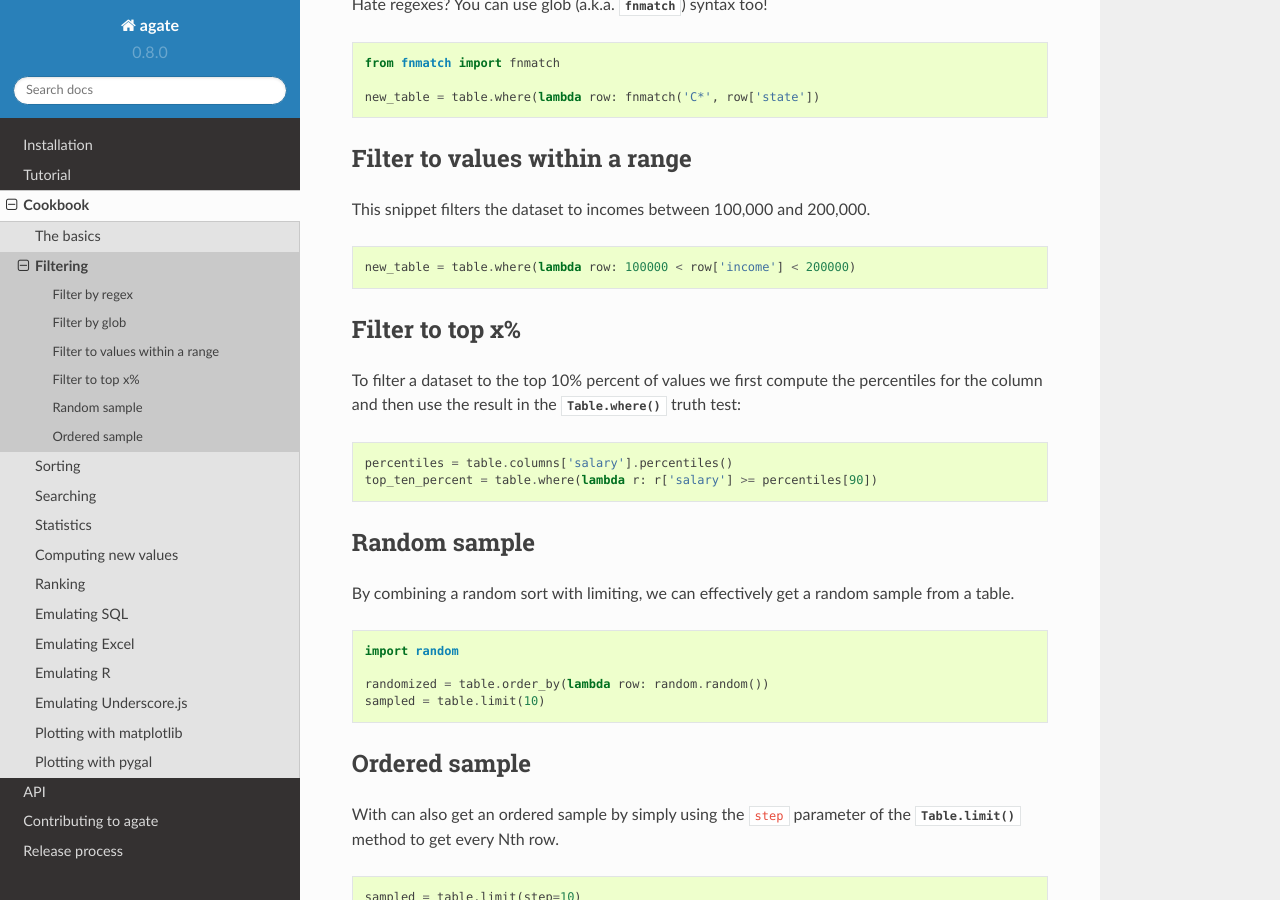
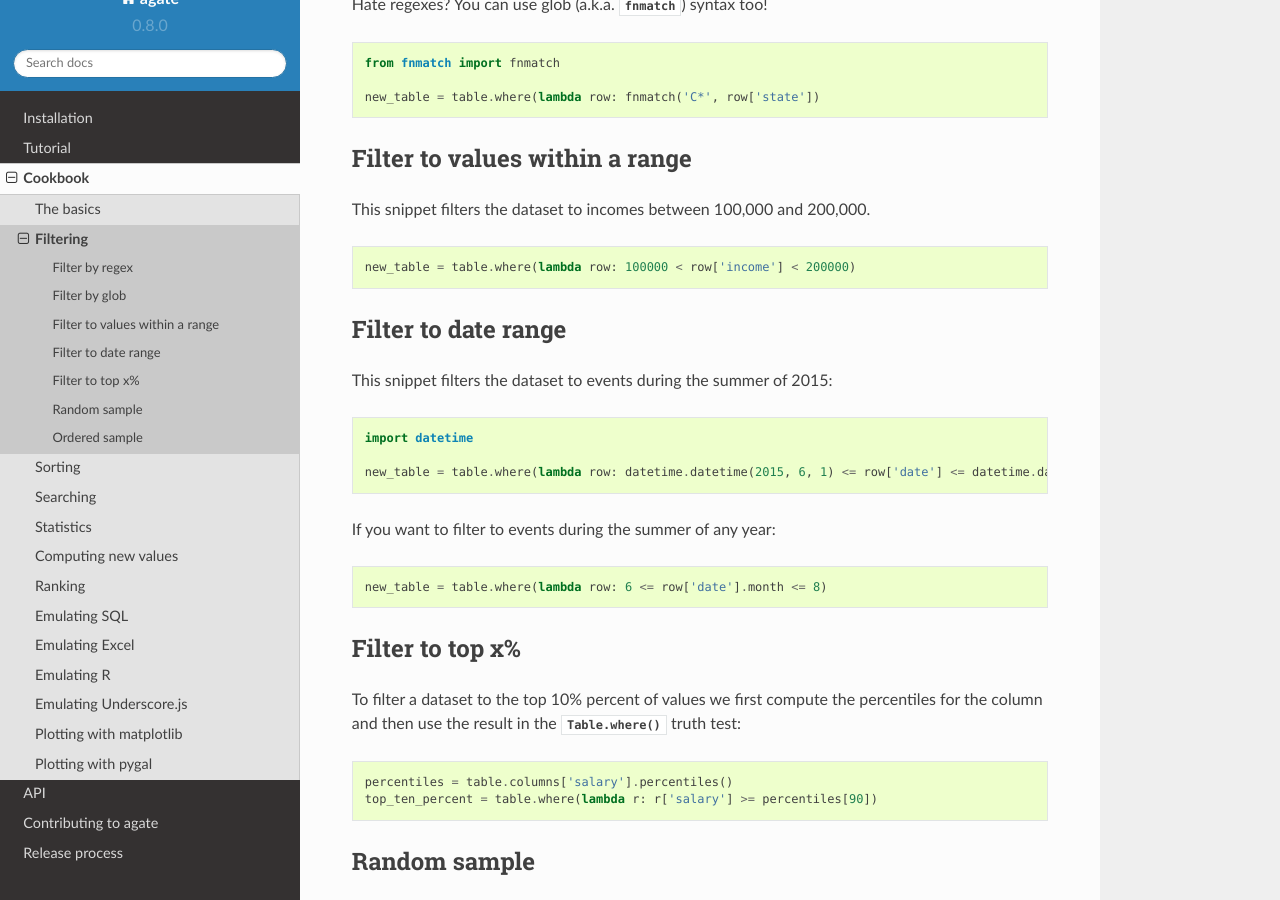
Before and after one commit to wireservice/agate, a Sphinx documentation site: the page built from docs/cookbook/filtering.rst, in a window 1280 px wide and 900 px high, scrolled down 639 px. Built offline with Sphinx 7.4.7 and the Read the Docs theme 2.0.0, drawn with Linux system fonts in a browser that asks for light colours.

Commit message:
Add date examples to cookbook. Closes #113.

```diff
--- a/docs/cookbook/filtering.rst
+++ b/docs/cookbook/filtering.rst
@@ -41,6 +41,23 @@ This snippet filters the dataset to incomes between 100,000 and 200,000.
 
     new_table = table.where(lambda row: 100000 < row['income'] < 200000)
 
+Filter to date range
+====================
+
+This snippet filters the dataset to events during the summer of 2015:
+
+.. code-block:: python
+
+    import datetime
+
+    new_table = table.where(lambda row: datetime.datetime(2015, 6, 1) <= row['date'] <= datetime.datetime(2015, 8, 31))
+
+If you want to filter to events during the summer of any year:
+
+.. code-block:: python
+
+    new_table = table.where(lambda row: 6 <= row['date'].month <= 8)
+
 Filter to top x%
 ================
 
```
Also changed, not shown: docs/cookbook/sorting.rst (+8 -0 lines).
